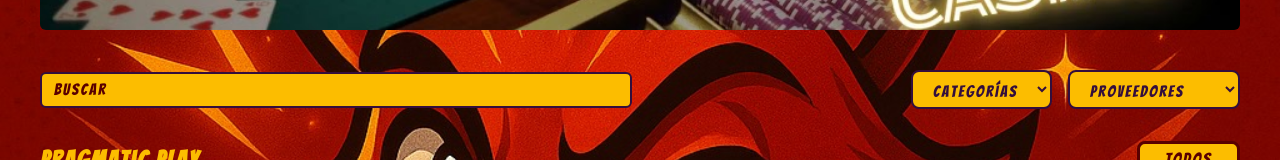
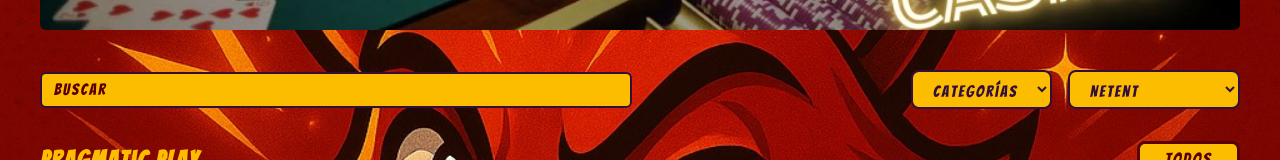
Before and after one commit to AkashKhan0/casino, a React (Vite) app: page /casino in a window 1280 px wide. Shown: the part 483-643 px from the top of the page. Built offline with nearby package versions, Linux system fonts and the light colour scheme.

Commit message:
fix: selectfilter

```diff
--- a/src/pages/Casino.jsx
+++ b/src/pages/Casino.jsx
@@ -32,46 +32,64 @@ const pragmaticGames = [
     id: 1,
     name: "Joker's Jewels",
     image: jokersjewel,
+    category: "Slots",
+    provider: "Pragmatic Play",
   },
   {
     id: 2,
     name: "Joker's Jewels Wild",
     image: jokerswild,
+    category: "Slots",
+    provider: "Pragmatic Play",
   },
   {
     id: 3,
     name: "Gold Party",
     image: goldparty,
+    category: "Slots",
+    provider: "Pragmatic Play",
   },
   {
     id: 4,
     name: "Joker's Jewels Cash",
     image: jokercash,
+    category: "Slots",
+    provider: "Pragmatic Play",
   },
   {
     id: 5,
     name: "5 Lions Megaways",
     image: vswayslions,
+    category: "Slots",
+    provider: "Pragmatic Play",
   },
   {
     id: 6,
     name: "Sugar Rush 1000",
     image: Sugarrush,
+    category: "Slots",
+    provider: "Pragmatic Play",
   },
   {
     id: 7,
     name: "Sweet Bonanza 1000",
     image: Sweet,
+    category: "Slots",
+    provider: "Pragmatic Play",
   },
   {
     id: 8,
     name: "Jokers Jewels Hot",
     image: JokersJewelsHot,
+    category: "Slots",
+    provider: "Pragmatic Play",
   },
   {
     id: 9,
     name: "Buffalo King Megaways",
     image: BuffaloKing,
+    category: "Slots",
+    provider: "Pragmatic Play",
   },
 ];
 
@@ -80,46 +98,64 @@ const rubyPlayGames = [
     id: 10,
     name: "Volcano Rising SE",
     image: VolcanoRising,
+    category: "Slots",
+    provider: "Ruby Play",
   },
   {
     id: 11,
     name: "Volcano Rising",
     image: VolcanoRising,
+    category: "Slots",
+    provider: "Ruby Play",
   },
   {
     id: 12,
     name: "Zeus Rush Fever Deluxe",
     image: ZeusRush,
+    category: "Slots",
+    provider: "Ruby Play",
   },
   {
     id: 13,
     name: "Vegas No Limit Wins",
     image: Vegas,
+    category: "Slots",
+    provider: "Ruby Play",
   },
   {
     id: 14,
     name: "Rush Fever 7s Deluxe",
     image: Rushfever,
+    category: "Slots",
+    provider: "Ruby Play",
   },
   {
     id: 15,
     name: "Mayan Cache",
     image: Mayancache,
+    category: "Slots",
+    provider: "Ruby Play",
   },
   {
     id: 16,
     name: "Stampede Rush Trident",
     image: Stampede,
+    category: "Slots",
+    provider: "Ruby Play",
   },
   {
     id: 17,
     name: "Shake Shake Money Tree",
     image: Shake,
+    category: "Slots",
+    provider: "Ruby Play",
   },
   {
     id: 18,
     name: "Madame Luck",
     image: Madame,
+    category: "Slots",
+    provider: "Ruby Play",
   },
 ];
 
@@ -128,57 +164,86 @@ const netEntGames = [
     id: 19,
     name: "Twin Spin Megaways",
     image: TwinSpin,
+    category: "Slots",
+    provider: "NetEnt",
   },
   {
     id: 20,
     name: "Fruit Shop Megaways",
     image: FruitShop,
+    category: "Slots",
+    provider: "NetEnt",
   },
   {
     id: 21,
     name: "Buster Bones",
     image: Buster,
+    category: "Slots",
+    provider: "NetEnt",
   },
   {
     id: 22,
     name: "Dazzle Me Megaways",
     image: DazzleMe,
+    category: "Slots",
+    provider: "NetEnt",
   },
   {
     id: 23,
     name: "Reel Rush",
     image: ReelRush,
+    category: "Slots",
+    provider: "NetEnt",
   },
   {
     id: 24,
     name: "Dead or Alive 2 Feature Buy",
     image: Dead,
+    category: "Slots",
+    provider: "NetEnt",
   },
   {
     id: 25,
     name: "Gonzo's Quest",
     image: Gonzo,
+    category: "Slots",
+    provider: "NetEnt",
   },
   {
     id: 26,
     name: "Roulette",
     image: Roulette,
+    category: "Live Casino",
+    provider: "NetEnt",
   },
   {
     id: 27,
     name: "Flowers Christmas Edition",
     image: Flowerschristmas,
+    category: "Slots",
+    provider: "NetEnt",
   },
 ];
 
 const Casino = () => {
   const [searchText, setSearchText] = useState("");
+  const [selectedCategory, setSelectedCategory] = useState("");
+  const [selectedProvider, setSelectedProvider] = useState("");
 
   const filterGames = (games) => {
-    if (!searchText.trim()) return games;
-    return games.filter((game) =>
-      game.name.toLowerCase().includes(searchText.toLowerCase())
-    );
+    return games.filter((game) => {
+      const matchesSearch =
+        !searchText.trim() ||
+        game.name.toLowerCase().includes(searchText.toLowerCase());
+
+      const matchesCategory =
+        !selectedCategory || game.category === selectedCategory;
+
+      const matchesProvider =
+        !selectedProvider || game.provider === selectedProvider;
+
+      return matchesSearch && matchesCategory && matchesProvider;
+    });
   };
   return (
     <>
@@ -201,13 +266,21 @@ const Casino = () => {
 
             <div className="w-full md:w-full lg:w-1/2 flex items-center justify-end gap-5">
               <div className="flex gap-4">
-                <select className="px-4 bg-[#FCBD00] outline-none py-2 rounded-lg text-[#330e3c] border-[#330e3c] border-2">
+                <select
+                  value={selectedCategory}
+                  onChange={(e) => setSelectedCategory(e.target.value)}
+                  className="px-4 bg-[#FCBD00] outline-none py-2 rounded-lg text-[#330e3c] border-[#330e3c] border-2"
+                >
                   <option>Categorías</option>
                   <option>Slots</option>
                   <option>Live Casino</option>
                 </select>
-                <select className="px-4 bg-[#FCBD00] outline-none py-2 rounded-lg text-[#330e3c] border-[#330e3c] border-2">
-                  <option>Proveedores</option>
+                <select
+                  value={selectedProvider}
+                  onChange={(e) => setSelectedProvider(e.target.value)}
+                  className="px-4 bg-[#FCBD00] outline-none py-2 rounded-lg text-[#330e3c] border-[#330e3c] border-2"
+                >
+                  <option>NetEnt</option>
                   <option>Pragmatic Play</option>
                   <option>Ruby Play</option>
                 </select>
```
